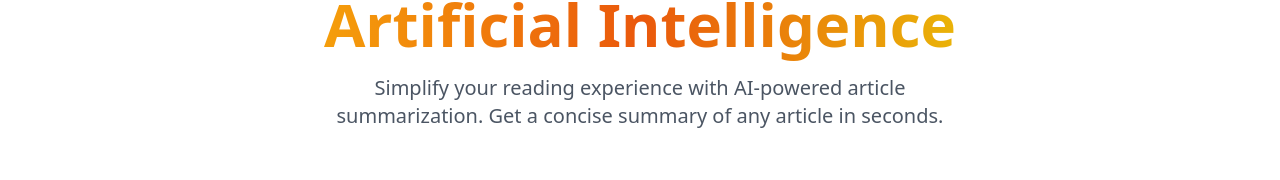
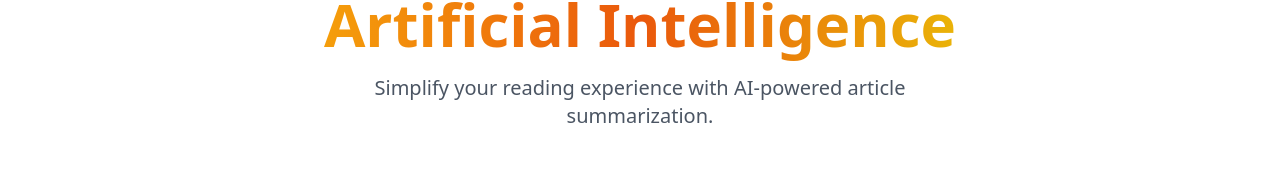
Before and after one commit to pixelsoul/SumUp, a React (Vite) app: page / in a window 1280 px wide. Shown: the part 154-334 px from the top of the page. Built offline with nearby package versions, Linux system fonts and the light colour scheme; no server answers; a web font is replaced by a local one.

Commit message:
adjusting text

```diff
--- a/src/components/Hero.jsx
+++ b/src/components/Hero.jsx
@@ -19,8 +19,7 @@ const Hero = () => {
                 <span className="orange_gradient">Artificial Intelligence</span>
             </h1>
             <h2 className="desc">
-                Simplify your reading experience with AI-powered article summarization. Get a
-                concise summary of any article in seconds.
+                Simplify your reading experience with AI-powered article summarization.
             </h2>
         </header>
     )
```
